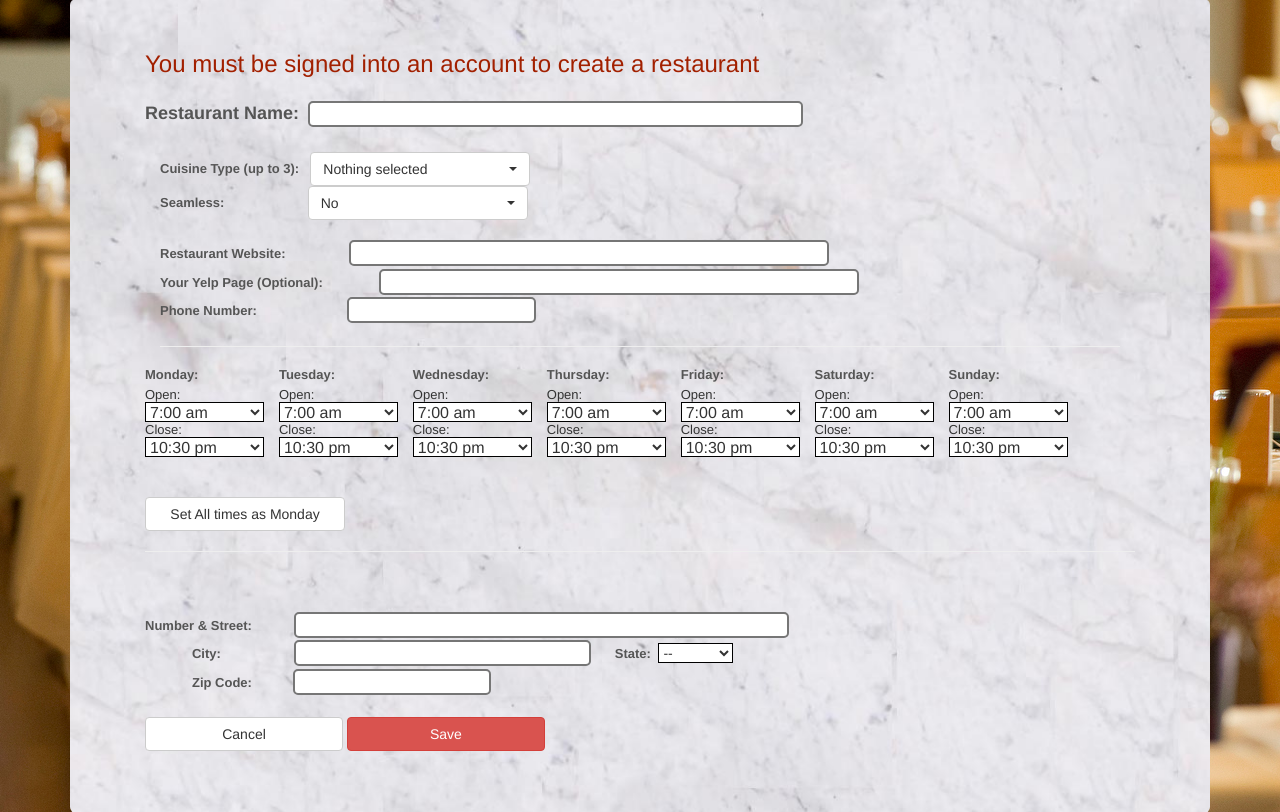
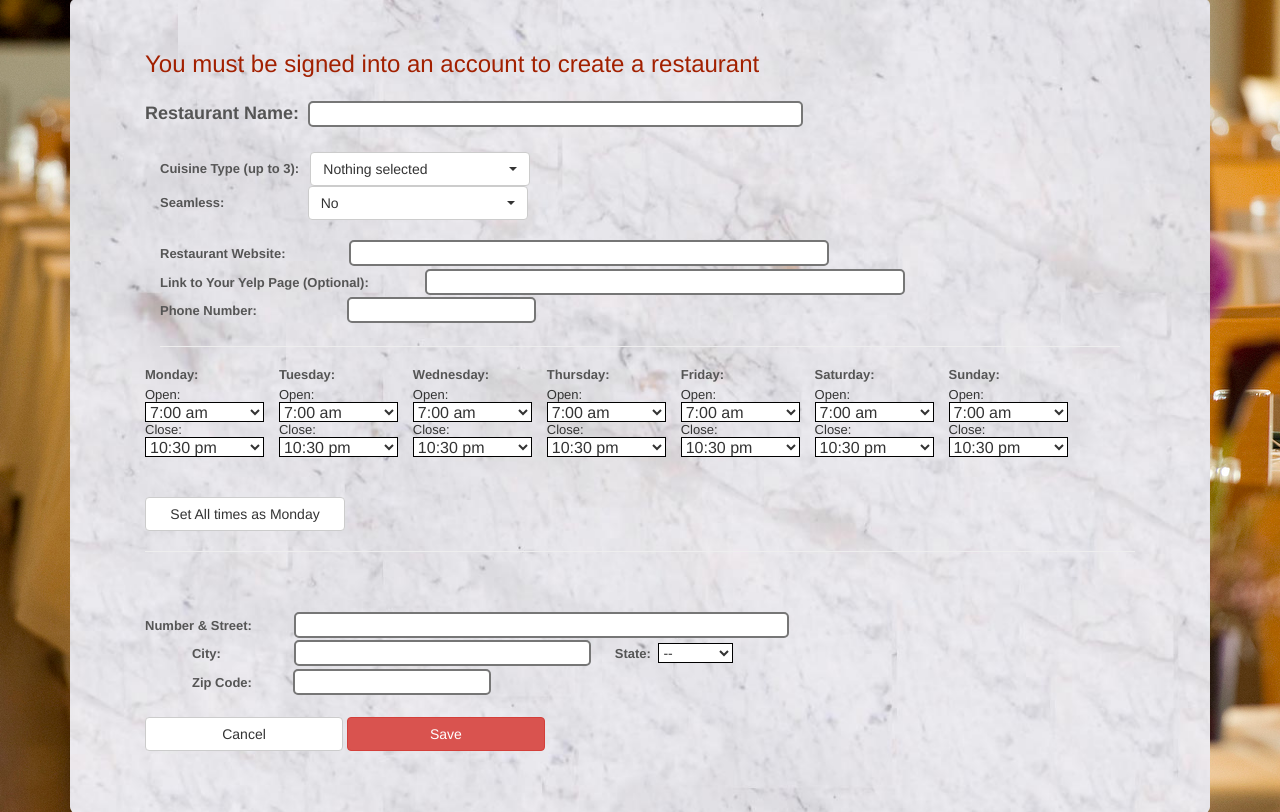
Before and after one commit to ccweaver/NutriApp, a Django app: page /add_restaurant/ in a window 1280 px wide. Shown: the part 101-913 px from the top of the page. Run offline with Django 3.2, Linux system fonts and the light colour scheme; some libraries are stand-ins or nearby versions.

Commit message:
Update add_rest.html

```diff
--- a/nutri/nutri/templates/add_rest.html
+++ b/nutri/nutri/templates/add_rest.html
@@ -317,7 +317,7 @@ $(window).load(function(){
         <br>
 
         <label style= "color:#555";>
-        <font size="2"><div id="site">Your Yelp Page (Optional):</div></font></label>
+        <font size="2"><div id="site">Link to Your Yelp Page (Optional):</div></font></label>
         <input id="yelp" type="text" name="yelp" value='{{yelp}}' maxlength="300">
         <br>
 
```
